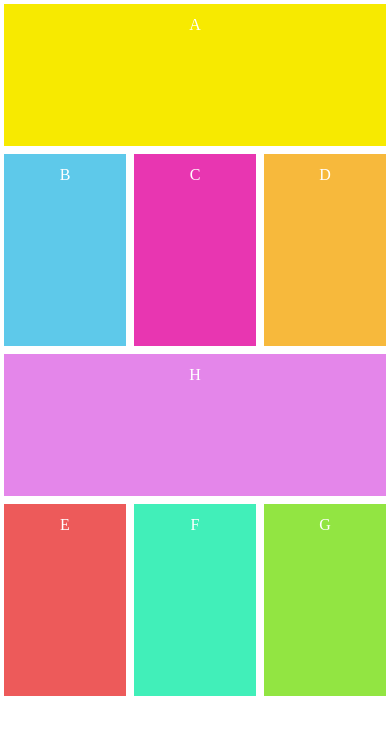
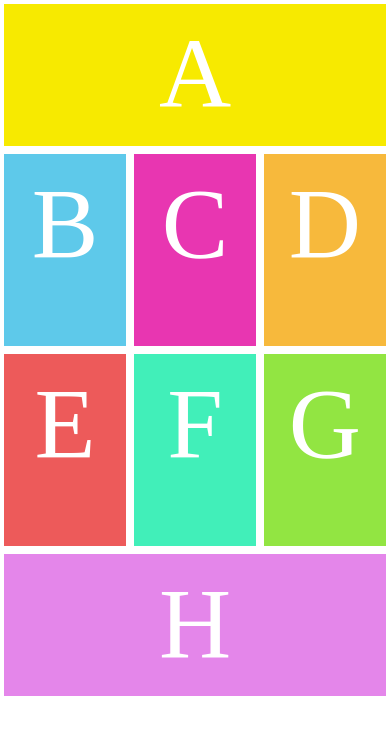
Before and after one commit to AnnKrn/desktop-to-movil-3, a plain HTML site: page index.html in a window 390 px wide. Drawn offline with Linux system fonts and the light colour scheme.

Commit message:
correciones

```diff
--- a/css/main.css
+++ b/css/main.css
@@ -7,14 +7,13 @@ body {
   padding: 0;
 }
 
-.container {
+.principal-container {
   width: 100%;
   margin: 0 auto;
 }
 
 .container-left {
   width: 75%;
-  margin: 0 auto;
 }
 
 .row::after, .row::before {
@@ -37,6 +36,9 @@ body {
   float: right;
 }
 
+.left {
+  float: left;
+}
 .clear {
   clear: both;
 }
@@ -84,6 +86,7 @@ body {
 .text {
   text-align: center;
   color: white;
+  font-size: 100px;
 }
 
 .col-3 {
@@ -107,13 +110,13 @@ body {
 }
 
 @media screen and (max-width:768px){
-  .h {
+  .col-3-side {
     width: 100%;
     max-height: 150px;
   }
 
-  .col-3 {
-    width: 33.33%;
+  .container-left {
+    width: 100%;
     min-height: 150px;
   }
 }
--- a/index.html
+++ b/index.html
@@ -7,20 +7,20 @@
     <title>Desktop to movil</title>
   </head>
   <body>
-    <section class="container">
+    <section class="principal-container">
       <div class="row">
         <div class="a text col-12">A</div>
       </div>
+      <div class="left container-left">
+        <div class="b height200 text col-4">B</div>
+        <div class="c height200 text col-4">C</div>
+        <div class="d height200 text col-4">D</div>
 
-      <div class="b height200 text col-3">B</div>
-      <div class="c height200 text col-3">C</div>
-      <div class="d height200 text col-3">D</div>
+        <div class="e height200 text col-4">E</div>
+        <div class="f height200 text col-4">F</div>
+        <div class="g height200 text col-4">G</div>
+      </div>
       <div class="h height400 text col-3-side right">H</div>
-      <div class="e height200 text col-3">E</div>
-      <div class="f height200 text col-3">F</div>
-      <div class="g height200 text col-3">G</div>
-
-
     </section>
   </body>
 </html>
```
